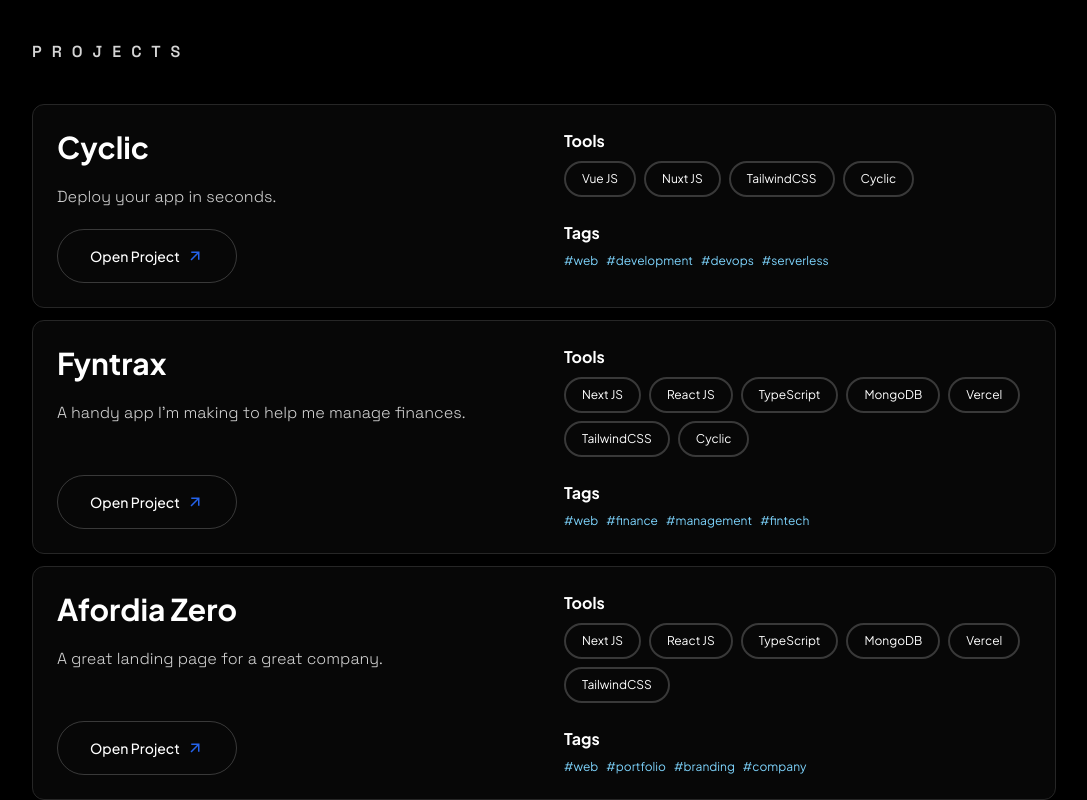
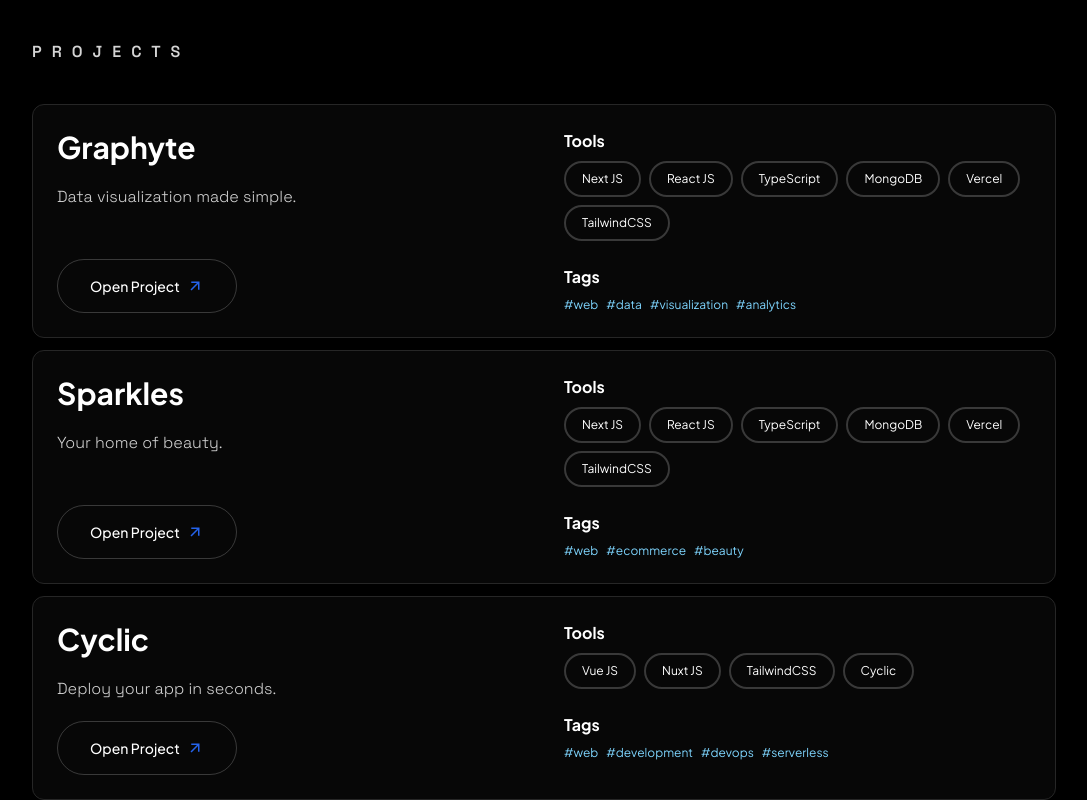
Before and after one commit to LawEyez/portfolio, a Next.js app: page / in a window 1280 px wide. Shown: the part 1160-1960 px from the top of the page, without its empty margins (96-1183 px from the left). Built offline with nearby package versions, Linux system fonts and the light colour scheme.

Commit message:
Update projects.

```diff
--- a/src/data.ts
+++ b/src/data.ts
@@ -1,4 +1,45 @@
 export const projects = [
+  {
+    id: 'graphyte',
+    name: 'graphyte',
+    description: 'Data visualization made simple.',
+    tools: [
+      'Next JS',
+      'React JS',
+      'TypeScript',
+      'MongoDB',
+      'Vercel',
+      'TailwindCSS',
+    ],
+    tags: [
+      'web',
+      'data',
+      'visualization',
+      'analytics'
+    ],
+    url: 'https://graphyte.afordiazero.com'
+  },
+
+  {
+    id: 'sparkles',
+    name: 'sparkles',
+    description: 'Your home of beauty.',
+    tools: [
+      'Next JS',
+      'React JS',
+      'TypeScript',
+      'MongoDB',
+      'Vercel',
+      'TailwindCSS',
+    ],
+    tags: [
+      'web',
+      'ecommerce',
+      'beauty',
+    ],
+    url: 'https://sparkles.africa'
+  },
+
   {
     id: 'cyclic',
     name: 'cyclic',
```
